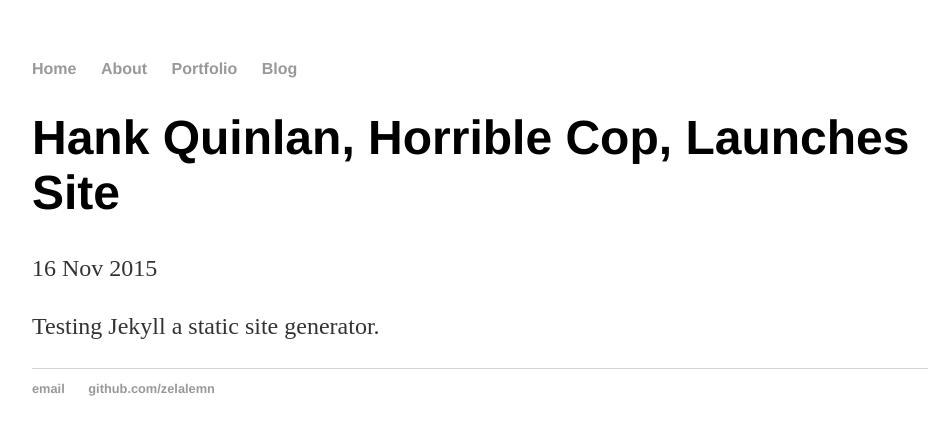
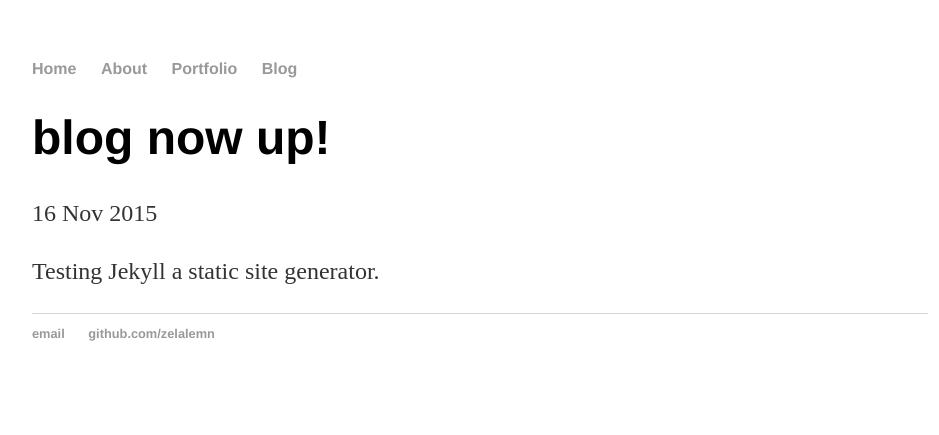
Before and after one commit to ZelalemN/zelalemn.github.io, a Jekyll site: the page built from _posts/2015-11-16-blog-launch.md, in a window 1280 px wide. Shown: the top 435 px of the page, without its empty margins (160-1099 px from the left). Built offline with Jekyll 4.4.1, drawn with Linux system fonts in a browser that asks for light colours.

Commit message:
Update 2015-11-16-blog-launch.md

```diff
--- a/_posts/2015-11-16-blog-launch.md
+++ b/_posts/2015-11-16-blog-launch.md
@@ -1,6 +1,6 @@
 ---
 layout: post
-title: "Hank Quinlan, Horrible Cop, Launches Site"
+title: "blog now up!"
 date: 2015-11-16
 ---
 
```
